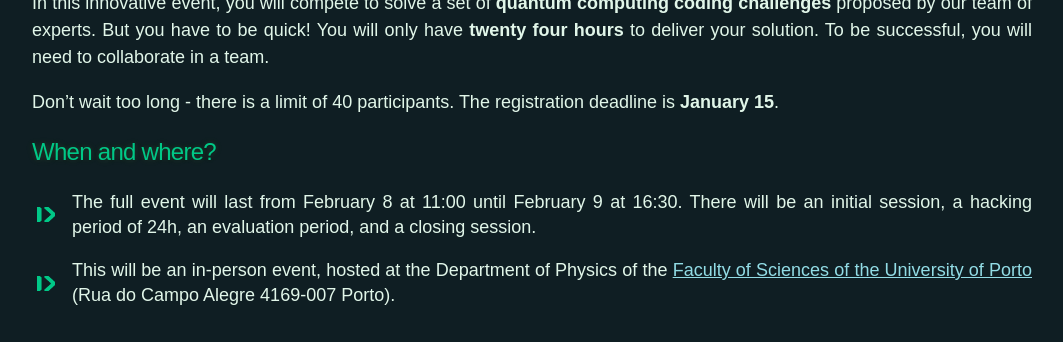
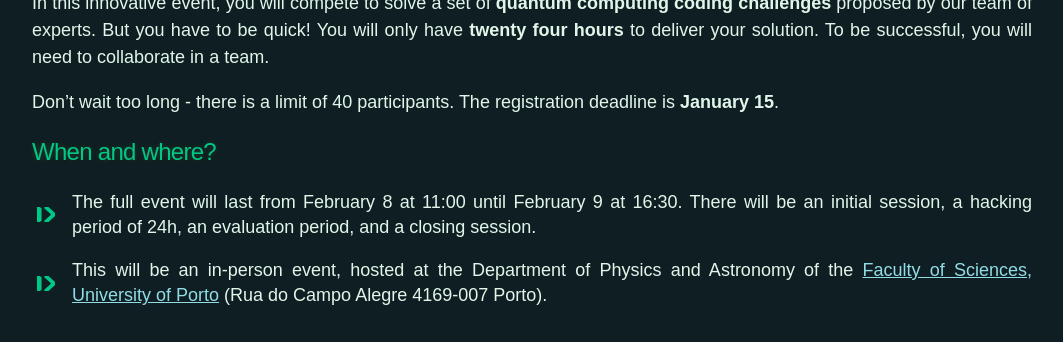
Before and after one commit to pasqal-io/pqhack2025, a Jekyll site: the page built from docs/index.md, in a window 1280 px wide and 900 px high, scrolled down 848 px, cut to the strip 0-342 px from the top of the window. Shown: the whole strip, without its empty margins (108-1171 px from the left). Built offline with Jekyll 4.4.1, drawn with Linux system fonts in a browser that asks for light colours.

Commit message:
fix department

```diff
--- a/docs/index.md
+++ b/docs/index.md
@@ -19,7 +19,7 @@ The registration deadline is **January 15**.
 
 - The full event will last from February 8 at 11:00 until February 9 at 16:30. There will be an initial session, a hacking period of 24h, an evaluation period, and a closing session.
 
-- This will be an in-person event, hosted at the Department of Physics of the <a href="https://www.up.pt/fcup/pt/" target="_blank">Faculty of Sciences of the University of Porto</a> (Rua do Campo Alegre 4169-007 Porto).
+- This will be an in-person event, hosted at the Department of Physics and Astronomy of the <a href="https://www.up.pt/fcup/pt/" target="_blank">Faculty of Sciences, University of Porto</a> (Rua do Campo Alegre 4169-007 Porto).
 
 <div class="google-map">
     <iframe src="https://www.google.com/maps/embed?pb=!1m18!1m12!1m3!1d3004.2089409022246!2d-8.63918422329577!3d41.15179191057472!2m3!1f0!2f0!3f0!3m2!1i1024!2i768!4f13.1!3m3!1m2!1s0xd24650cf885bb99%3A0x4ec79b6823f7fb47!2sFaculdade%20de%20Ci%C3%AAncias%20da%20Universidade%20do%20Porto!5e0!3m2!1sen!2snl!4v1732283184266!5m2!1sen!2snl" width="600" height="450" style="border:0;" allowfullscreen="" loading="lazy" referrerpolicy="no-referrer-when-downgrade"></iframe>
@@ -123,7 +123,7 @@ For any questions, you can email the organizers:
 <input type="checkbox" name="accordion-1" id="cb7">
 <label for="cb7" class="tab__label">Can I leave the event site?</label>
     <div class="tab__content">
-        <p>You can spend the entire event at the Department of Physics, but you don’t need to. You are expected to work most of the time at the event site, and there will be dedicated rooms where you can work together with your team. However, you are free to wonder wherever you want during the competition (including going home).
+        <p>You can spend the entire event at the Department of Physics and Astronomy, but you don’t need to. You are expected to work most of the time at the event site, and there will be dedicated rooms where you can work together with your team. However, you are free to wonder wherever you want during the competition (including going home).
         </p>
     </div>
 </div>
```
Also changed, not shown: docs/assets/images/other/poster.svg, 1 other file.
